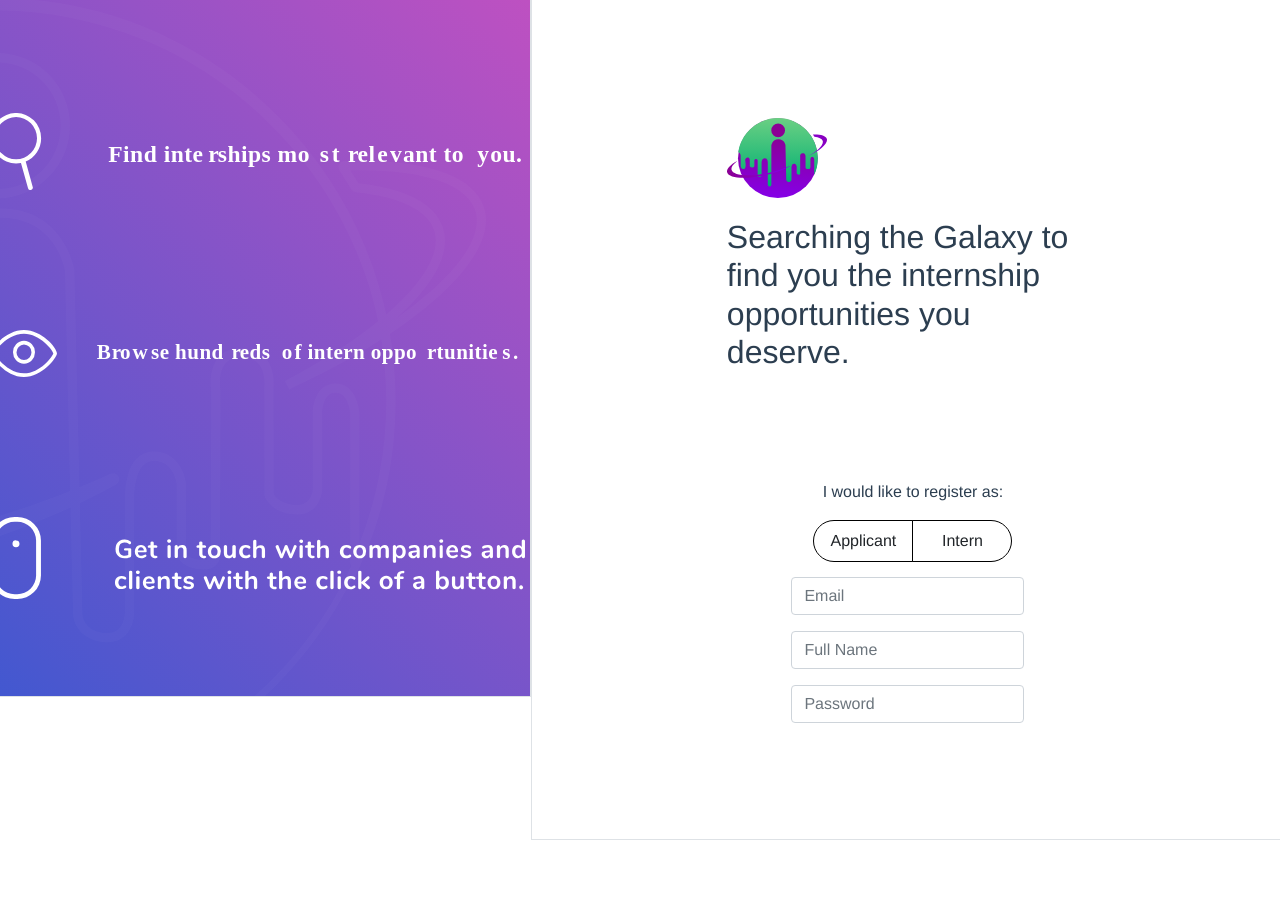
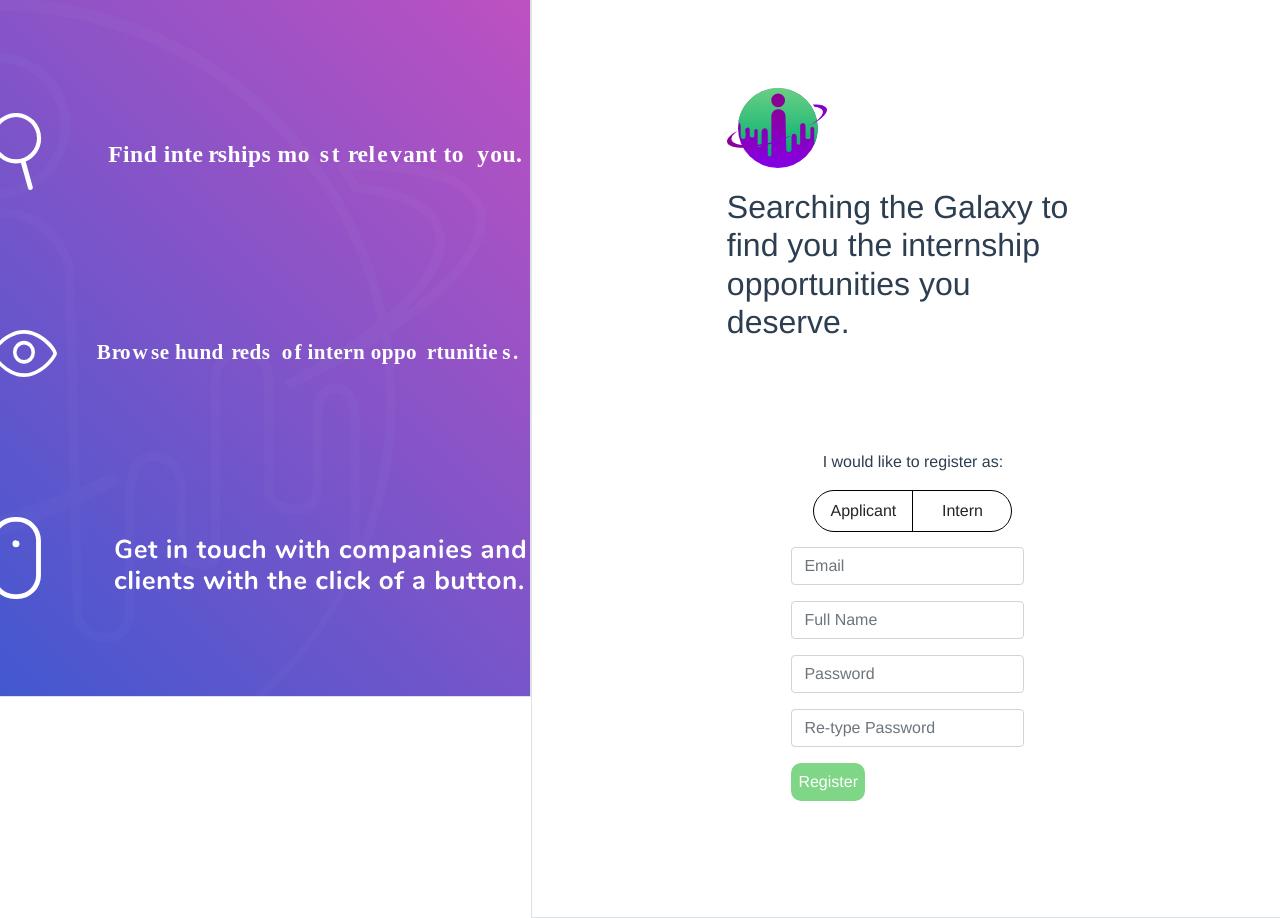
Before and after one commit to carmen-c/interngalactic, a Vue app in the folder myapp/: page /LoginPage in a window 1280 px wide. Shown: the part 187-1105 px from the top of the page. Before the commit the page ends 1027 px from the top, so only its background shows below. Built offline with nearby package versions, Linux system fonts and the light colour scheme.

Commit message:
LoginPage
UI completed

```diff
--- a/myapp/src/views/LoginPage.vue
+++ b/myapp/src/views/LoginPage.vue
@@ -62,6 +62,16 @@
 				<input type="password" class="form-control" id="exampleInputEmail3" placeholder="Password">
 			</div>
 		</div>
+		<div class="row">
+			<div class="form-group">
+				<input type="password" class="form-control" id="exampleInputEmail3" placeholder="Re-type Password">
+			</div>
+		</div>
+		<div class="row floatLeft">
+			<div class="form-group">
+				<button class="btn btn-default" id="registerBtn">Register</button>
+			</div>
+		</div>
 	</div>
 </div>
 </div>
@@ -95,7 +105,9 @@ import Register from "@/components/Register.vue";
 
 <style>
 @import url("https://stackpath.bootstrapcdn.com/bootstrap/4.2.1/css/bootstrap.min.css");
-
+	.floatLeft{
+		float: left;
+	}
 	.border {
 		border: 1px solid
 	}
@@ -150,7 +162,7 @@ import Register from "@/components/Register.vue";
 	.right-missionContainer {
 		padding-right: 180px;
 		padding-left: 180px;
-		margin-top: 120px;
+		margin-top: 90px;
 	}
 	.registerContainer {
 		margin: 100px;
@@ -177,4 +189,11 @@ import Register from "@/components/Register.vue";
       border-top-right-radius: 1.5rem !important;
       border-bottom-right-radius: 1.5rem !important;
     }
+	#registerBtn {
+		border:2px solid #7fd686;
+		background-color: #7fd686;
+		padding: 5px;
+		border-radius: 10px;
+		color: white;
+	}
 </style>
```
